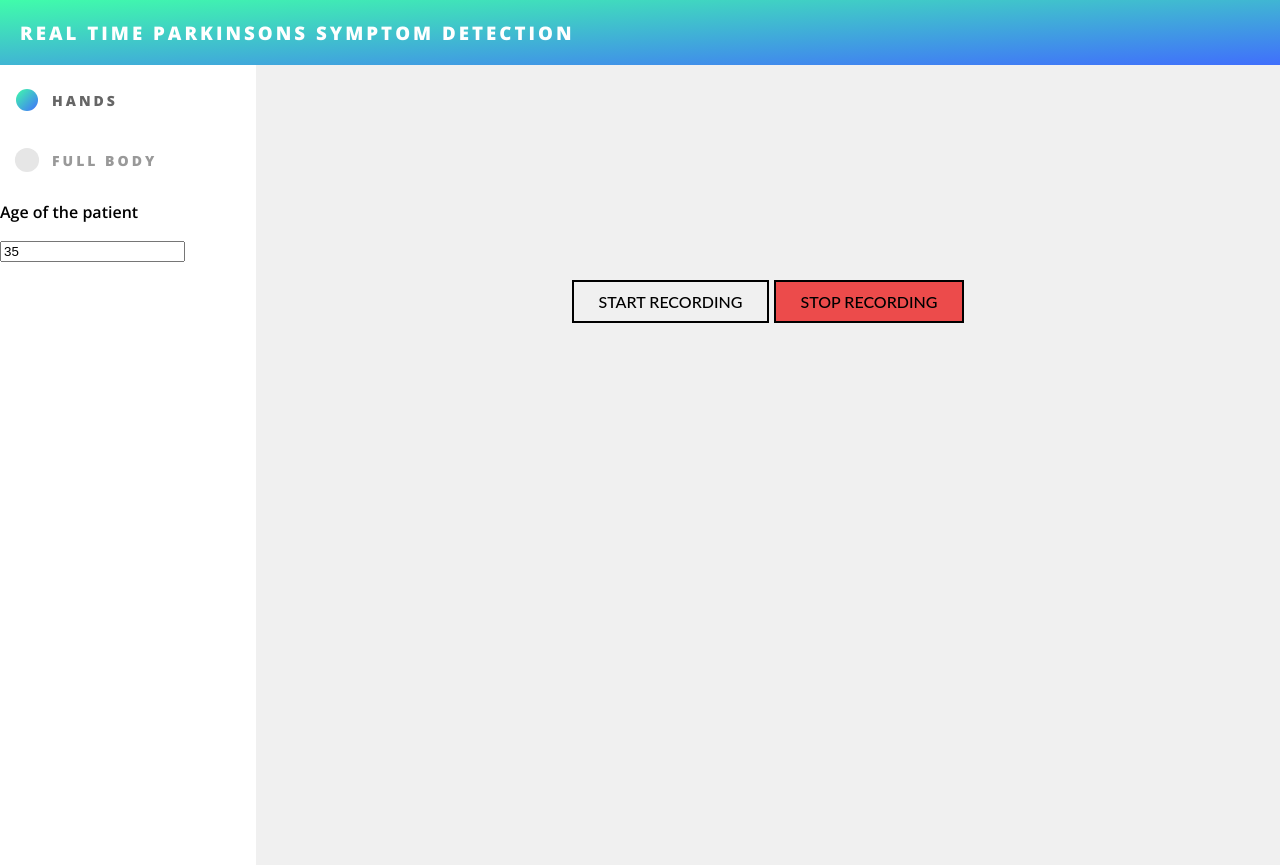
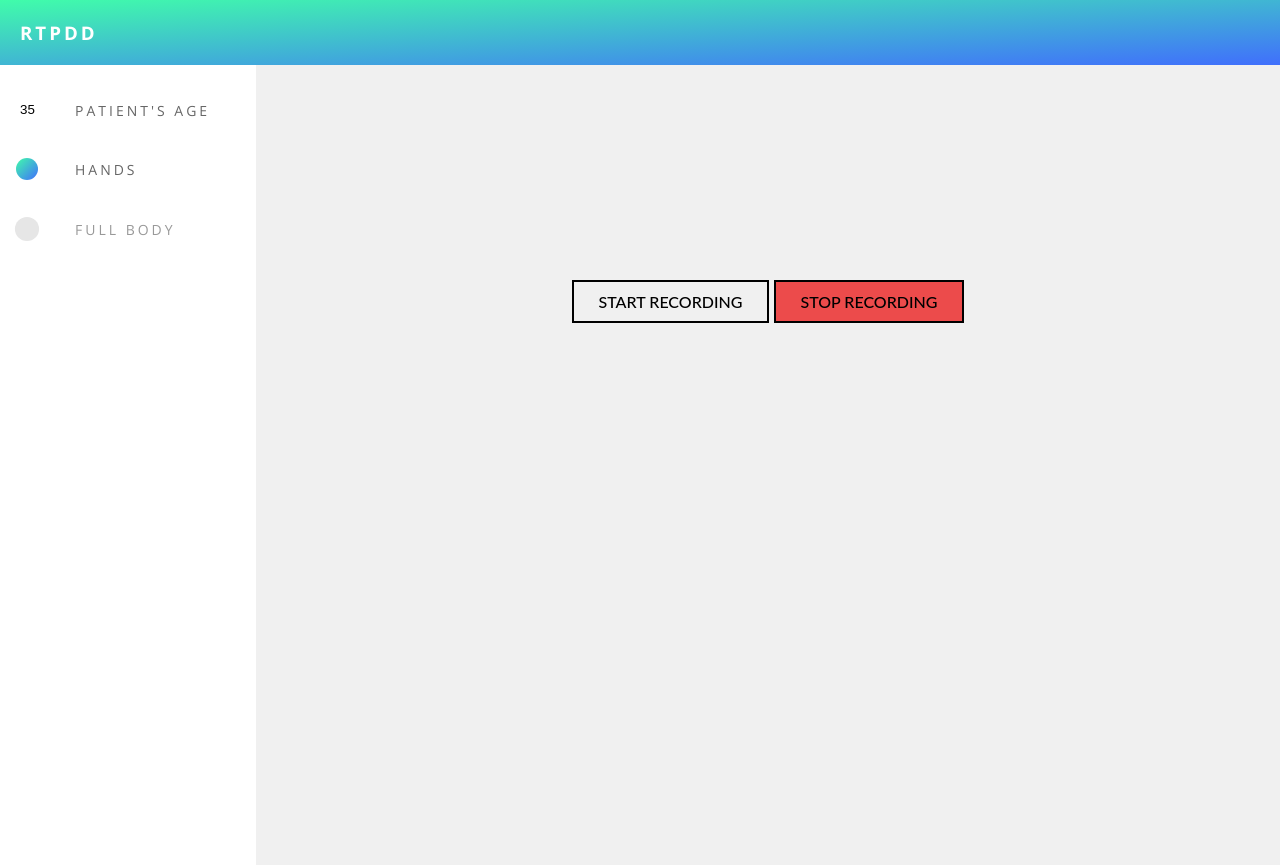
Before and after one commit to ItsMeEniyan/rtpd, a Django app: page / in a window 1280 px wide. Run offline with Django 4.2, Linux system fonts and the light colour scheme.

Commit message:
Issue fix in UI

```diff
--- a/templates/index.html
+++ b/templates/index.html
@@ -6,7 +6,7 @@
 	<title>MediaCapture and Streams API</title>
 	<link rel="preconnect" href="https://fonts.googleapis.com">
 	<link rel="preconnect" href="https://fonts.gstatic.com" crossorigin>
-	<link href="https://fonts.googleapis.com/css2?family=Open+Sans:wght@600;700;800&display=swap" rel="stylesheet">
+	<link href="https://fonts.googleapis.com/css2?family=Open+Sans:wght@400;600;700;800&display=swap" rel="stylesheet">
 	<meta name="viewport" content="width=device-width">
 	<style>
 	body {
@@ -26,7 +26,7 @@
 		padding: 20px;
   letter-spacing: 3px;
   text-transform: uppercase;
-  font-weight: 800;
+  font-weight: 700;
 	}
 
 	* {
@@ -140,13 +140,16 @@
 
 .rad-text {
   color: hsl(0, 0%, 60%);
-  margin-left: 14px;
+  margin-left: 37px;
   letter-spacing: 3px;
   text-transform: uppercase;
   font-size: 14px;
-  font-weight: 900;
+  font-weight: 400;
 
   transition: .3s;
+}
+.Age{
+  color: hsl(0, 0%, 40%);
 }
 
 .rad-input:checked~.rad-text {
@@ -163,13 +166,29 @@
    7px 7px 20px 0px #0002,
    4px 4px 5px 0px #0001;
 }
+.textbox {
+	/* border: 1px solid #848484; */
+	border: none;
+	-webkit-border-radius: 30px;
+	-moz-border-radius: 30px;
+	border-radius: 30px;
+	outline:0;
+	height:25px;
+	width: 65px;
+	padding-left:10px;
+	padding-right:10px;
+	margin-left: 20px;
+}
+.setting{
+	display: flex;
+}
 
 	</style>
 </head>
 
 <body>
 	<div class="Header">
-		<h3 class="Text">REAL TIME PARKINSONS SYMPTOM DETECTION</h3> </div>
+		<h3 class="Text">RTPDD</h3> </div>
 	<section class="container">
 		<div class="left-half">
 			<!-- <p>Please select your Detection settings</p>
@@ -179,6 +198,11 @@
 			<input type="radio" id="css" name="Script_selector" value="body">
 			<label for="body">Full Body</label>
 			<br> -->
+			<br>
+			<section class="setting">
+			<input class="textbox" type="number" id="age" min="0" max="100" value="35" style="margin:10px; margin-right: 0%;" >
+			<p class="rad-text Age" style="margin-left: 0%;">Patient's Age</p>
+			</section>
 			<label class="rad-label">
 				<input type="radio" id="hand" class="rad-input" value="hand" name="Script_selector" checked="checked">
 				<div class="rad-design"></div>
@@ -190,8 +214,7 @@
 				<div class="rad-design"></div>
 				<div class="rad-text">Full Body</div>
 			</label>
-			<p>Age of the patient</p>
-			<input type="number" id="age" min="0" value="35"> </div>
+		</div>
 		<div class="right-half"> {% csrf_token %}
 			<br>
 			<br>
```
Also changed, not shown: templates/result.html (+28 -1 lines).
